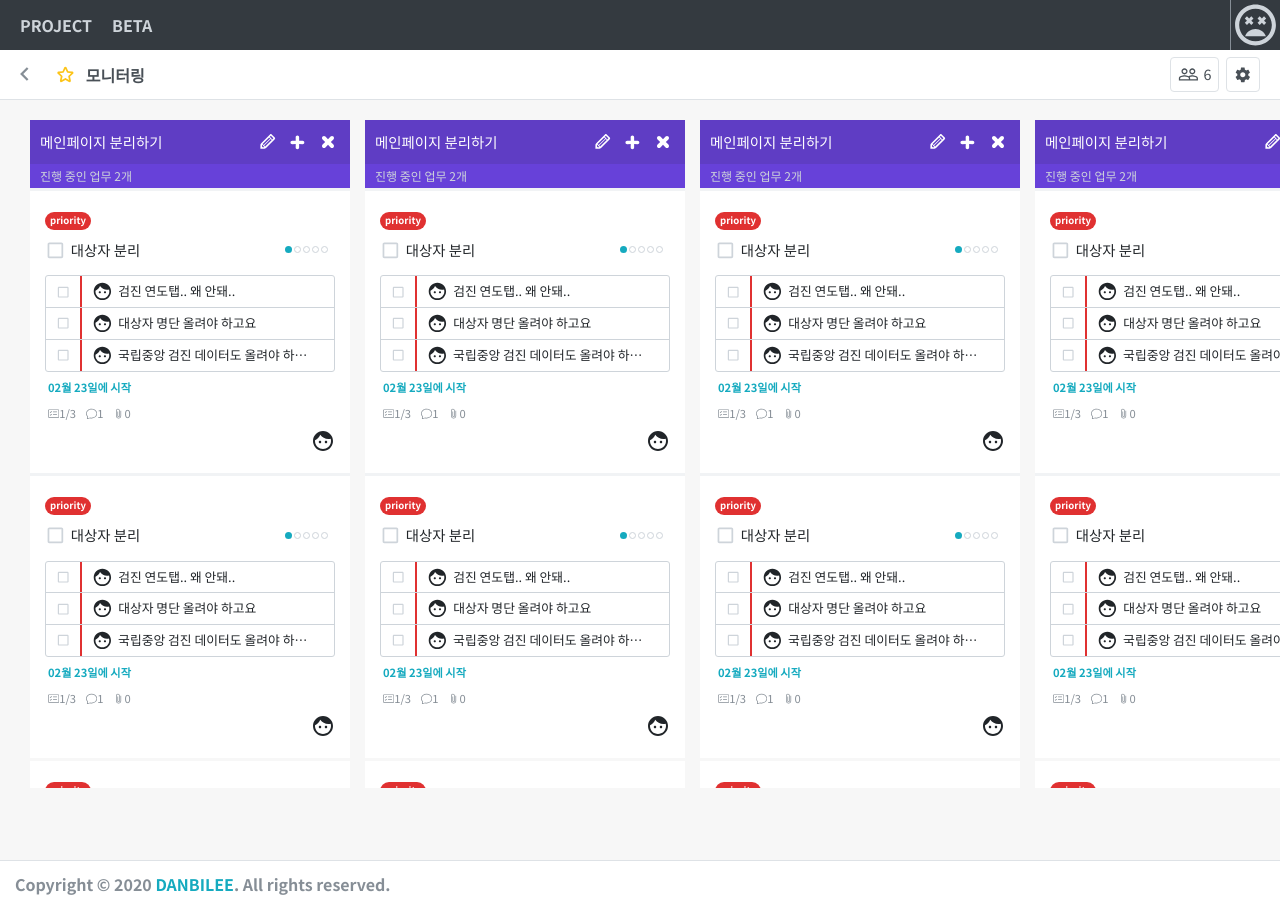
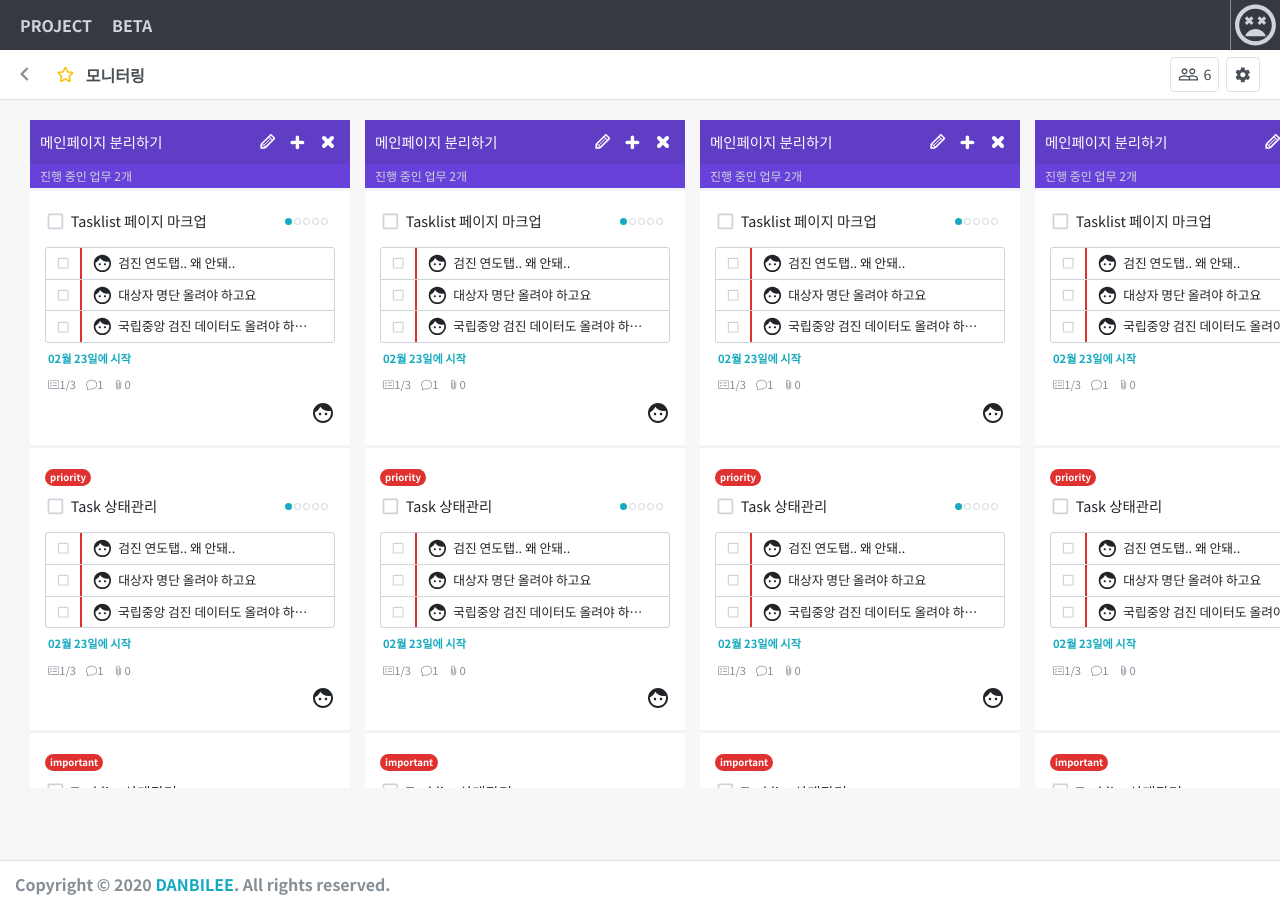
Before and after one commit to danbiilee/clone-task-world, a React (Create React App) app: page / in a window 1280 px wide. Shown: the top 907 px of the page. Built offline with nearby package versions, Linux system fonts and the light colour scheme.

Commit message:
[FEAT] #2 : Tag 에 state 값 적용

```diff
--- a/src/components/Tag/Tag.js
+++ b/src/components/Tag/Tag.js
@@ -1,8 +1,9 @@
 import React from 'react';
+import className from 'classnames';
 import './Tag.scss';
 
-const Tag = () => {
-  return <div className="Tag">priority</div>;
+const Tag = ({ tag }) => {
+  return <div className={className('Tag', tag)}>{tag}</div>;
 };
 
 export default Tag;
--- a/src/components/Task/Task.js
+++ b/src/components/Task/Task.js
@@ -7,15 +7,27 @@ import Tag from '../Tag/Tag';
 import Point from '../Point/Point';
 import Checklist from '../Checklist/Checklist';
 
-const Task = () => {
+const Task = ({ task }) => {
+  const {
+    title,
+    isDone,
+    tag,
+    point,
+    chkList,
+    commentList,
+    fileList,
+    mberList,
+    stDt,
+    endDt,
+  } = task;
   return (
     <section className="Task">
-      <Tag />
+      {tag && <Tag tag={tag} />}
       <header className="task-title-wrapper">
         <h4>
-          <MdCheckBoxOutlineBlank /> 대상자 분리
+          <MdCheckBoxOutlineBlank /> {title}
         </h4>
-        <Point />
+        <Point point={point} />
       </header>
       <Checklist />
       <div className="due-to">02월 23일에 시작</div>
```
